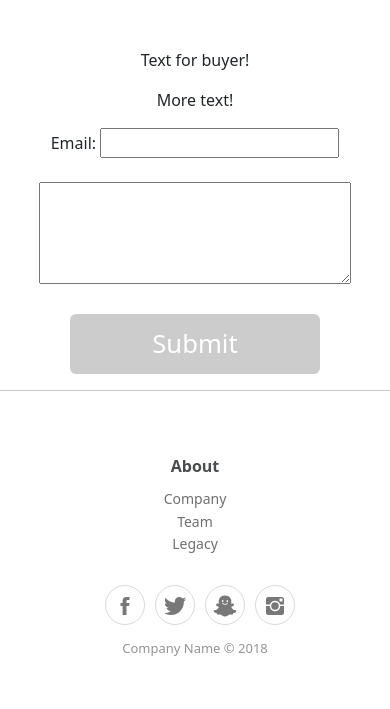
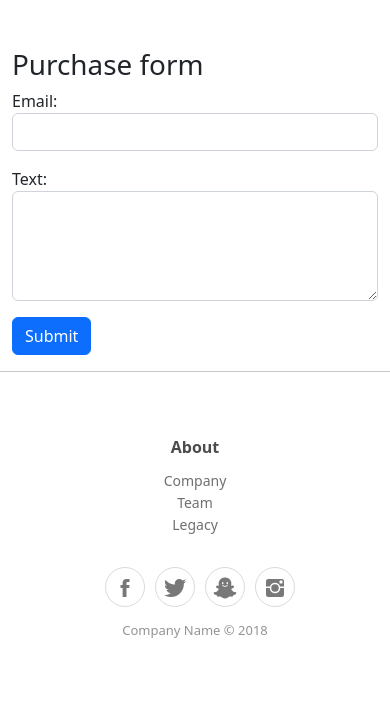
Before and after one commit to AIVAN22/Rangel-website, a Django app: page /purchase/ in a window 390 px wide. Shown: the part 56-765 px from the top of the page. Run offline with Django 4.2, Linux system fonts and the light colour scheme.

Commit message:
More updated

```diff
--- a/Rangel_portfolio/apps.py
+++ b/Rangel_portfolio/apps.py
@@ -1,5 +1,4 @@
 from django.apps import AppConfig
-
 
 class RangelPortfolioConfig(AppConfig):
     default_auto_field = "django.db.models.BigAutoField"
--- a/Rangel_portfolio/templates/footer.html
+++ b/Rangel_portfolio/templates/footer.html
@@ -1,26 +1,22 @@
-<div class="footer-clean">
-  <footer>
-    <div class="container">
-      <div class="row justify-content-center">
+<div class="footer-clean container">
+  <div class="row justify-content-between">
     <div class="col-sm-4 col-md-3 item">
       <h3>About</h3>
       <ul>
-            <li><a href="#">Company</a></li>
-            <li><a href="#">Team</a></li>
-            <li><a href="#">Legacy</a></li>
+        <li>
+          <a href="#">Company</a>
+        </li>
+        <li>
+          <a href="#">Team</a>
+        </li>
+        <li>
+          <a href="#">Legacy</a>
+        </li>
       </ul>
     </div>
-
     <div class="col-lg-3 item social">
-          <a href="#"><i class="icon ion-social-facebook"></i></a
-          ><a href="#"><i class="icon ion-social-twitter"></i></a
-          ><a href="#"><i class="icon ion-social-snapchat"></i></a
-          ><a href="#"><i class="icon ion-social-instagram"></i></a>
+      <a href="#"><i class="icon ion-social-facebook"></i></a><a href="#"><i class="icon ion-social-twitter"></i></a><a href="#"><i class="icon ion-social-snapchat"></i></a><a href="#"><i class="icon ion-social-instagram"></i></a>
       <p class="copyright">Company Name © 2018</p>
     </div>
   </div>
 </div>
-  </footer>
-</div>
-
-<!-- Credit to https://epicbootstrap.com/snippets/footer-with-columns -->
--- a/Rangel_portfolio/templates/purchase.html
+++ b/Rangel_portfolio/templates/purchase.html
@@ -1,88 +1,20 @@
-{% extends 'main.html' %}
+{% extends "main.html" %}
 {% block content %}
-
-<div style="text-align: center;">
-    <form method="POST">
-        {% csrf_token %}
-
-        <p>Text for buyer!</p>
-        <p>More text!</p>
-
-        <label for="email">Email:</label>
-        <input type="email" name="email" required><br><br>
-        <textarea name="context" rows="4" cols="50" required></textarea><br><br>
-        <button class= 'btn' type="submit">Submit</button>
-    </form>
-
-</div>
-
-<style>
-textarea {
-    max-width: 80%;
-    margin: 0 auto;
-    }
-.btn {
-    background:#cccccc;
-    color:#fff;
-    border:none;
-    position:relative;
-    width:250px;
-    height:60px;
-    font-size:1.6em;
-    padding:0 2em;
-    cursor:pointer;
-    transition:800ms ease all;
-    outline:none;
-    }
-    button:hover{
-    background:#fff;
-    color:#cccccc;
-    }
-    button:before,button:after{
-    content:'';
-    position:absolute;
-    top:0;
-    right:0;
-    height:2px;
-    width:0;
-    background: #cccccc;
-    transition:400ms ease all;
-    }
-    button:after{
-    right:inherit;
-    top:inherit;
-    left:0;
-    bottom:0;
-    }
-    button:hover:before,button:hover:after{
-    width:100%;
-    transition:800ms ease all;
-    }
-    @media only screen and (max-width: 768px) {
-        img {
-            max-width: 100%;
-            max-height: auto;
-        }
-        .btn {
-            background: #cccccc;
-            color: #fff;
-            border: none;
-            position: relative;
-            font-size: 1.6em;
-            padding: 0 2em;
-            cursor: pointer;
-            transition: 800ms ease all;
-            outline: none;
-            }
-        .btn:active {
-            filter: blur(2px);
-            transition: 0s ease all;
-            -webkit-tap-highlight-color: transparent;
-            -moz-tap-highlight-color: transparent;
-            -ms-tap-highlight-color: transparent;
-            tap-highlight-color: transparent;
-        }
-}
-</style>
-
-{% endblock %}
+    <div class="container">
+        <form method="post">
+            {% csrf_token %}
+            <h1 class="h-6">Purchase form</h1>
+            <div>
+                <label for="email">Email:</label>
+                <input class="form-control" type="email" name="email" required>
+            </div>
+            <div class="mt-3">
+                <label for="email">Text:</label>
+                <textarea class="form-control" name="context" rows="4" cols="50" required></textarea>
+            </div>
+            <div class="mt-3">
+                <button class="btn btn-primary" type="submit">Submit</button>
+            </div>
+        </form>
+    </div>
+{% endblock content %}
--- a/Rangel_portfolio/templates/support.html
+++ b/Rangel_portfolio/templates/support.html
@@ -1,9 +1,9 @@
 {% extends 'main.html' %}
 {% block content %}
 {% load static %}
-  <h1>Support</h1>
-  <div class="container">
-    <div class="row">
+<div class="container">
+    <h1>Support</h1>
+    <div class="row mt-5">
       <div class="col-md-6">
         <h2>Get Help</h2>
         <p>
--- a/Rangel_portfolio/urls.py
+++ b/Rangel_portfolio/urls.py
@@ -5,7 +5,7 @@ from django.views.generic import TemplateView
 urlpatterns = [
     path('',views.dashboard),
     path('about/',views.about, name='about'),
-    path('support/ ',views.support, name='support'),
+    path('support/',views.support, name='support'),
     path('product/<int:product_id>/',views.product, name='product'),
     path('purchase/', views.purchase, name='purchase'),
     path('categories/', views.categories, name='categories'),
```
Also changed, not shown: Rangel_portfolio/templates/Watercolors.html (+8 -4 lines), Rangel_portfolio/templates/about.html (+4 -4 lines), Rangel_portfolio/templates/dashboard.html (+9 -12 lines), Rangel_portfolio/templates/navbar.html (+8 -13 lines), 1 other file. Lines whose indentation alone changed are shown as unchanged.
